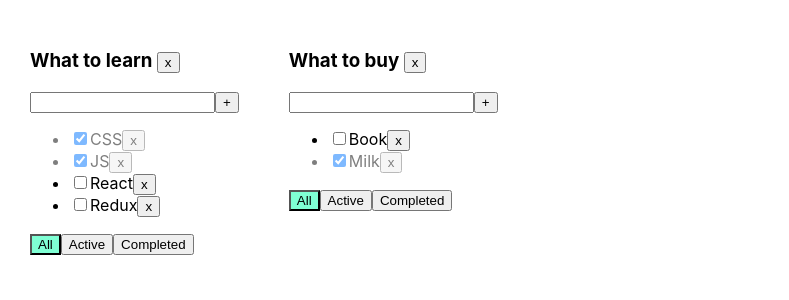
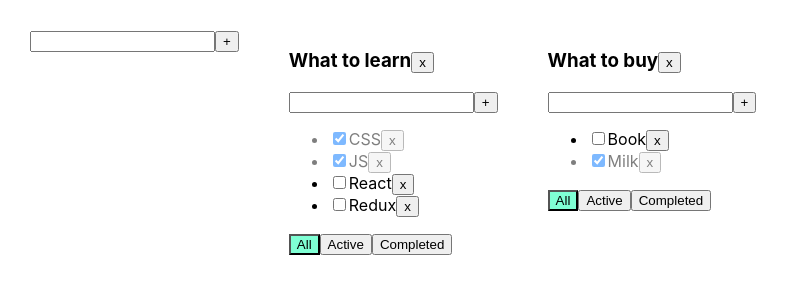
Before and after one commit to Arenelin/todolist, a React (Create React App) app: page / in a window 1280 px wide. Shown: the top 300 px of the page, without its empty margins (0-789 px from the left). Built offline with nearby package versions, Linux system fonts and the light colour scheme.

Commit message:
the function of adding a new todo list has been implemented; added the ability to edit the title of the task and the title of the todo list

```diff
--- a/src/App.tsx
+++ b/src/App.tsx
@@ -2,13 +2,18 @@ import React, {useState} from 'react';
 import './App.css';
 import {TaskType, TodoList} from './TodoList';
 import {v1} from 'uuid';
+import {AddItemForm} from './components/AddItemForm';
 
-export type FilterValuesType = 'all' | 'active' | 'completed';
+export type FilterValues = 'all' | 'active' | 'completed';
 
 type TodolistType = {
     id: string
     title: string
-    filter: FilterValuesType
+    filter: FilterValues
+}
+
+type TasksState = {
+    [key: string]: TaskType[]
 }
 
 function App() {
@@ -23,7 +28,7 @@ function App() {
     ]);
 
     //Стейт с тасками для каждого тудулиста в отдельности
-    const [tasksObj, setTasksObj] = useState({
+    const [tasksObj, setTasksObj] = useState<TasksState>({
         [todolist_1]: [
             {id: v1(), title: 'CSS', isDone: true},
             {id: v1(), title: 'JS', isDone: true},
@@ -38,67 +43,77 @@ function App() {
 
     //Добавление новой таски в конкретный тудулист
     function addTask(title: string, todolistId: string) {
-        const newTask: TaskType = {id: v1(), title: title, isDone: false};
-        const newTasksForCurrentTodolist: TaskType[] = [newTask, ...tasksObj[todolistId]];
-        setTasksObj({...tasksObj, [todolistId]: newTasksForCurrentTodolist});
+        setTasksObj({...tasksObj, [todolistId]: [...tasksObj[todolistId], {id: v1(), title, isDone: false}]});
     }
 
     //Смена статуса таски в конкретном тудулисте
     const changeStatus = (taskId: string, newTaskStatus: boolean, todolistId: string) => {
-        const newUpdatedTasksForCurrentTodolist = tasksObj[todolistId].map(tl =>
-            tl.id === taskId
-                ? {...tl, isDone: newTaskStatus}
-                : tl);
-        setTasksObj({...tasksObj, [todolistId]: newUpdatedTasksForCurrentTodolist});
+        setTasksObj({
+            ...tasksObj, [todolistId]: tasksObj[todolistId].map(t => t.id === taskId
+                ? {...t, isDone: newTaskStatus}
+                : t)
+        });
     }
 
     //Удаление таски из конкретного тудулиста
     function removeTask(id: string, todolistId: string) {
-        const clearedTasks = tasksObj[todolistId].filter(t => t.id !== id);
-        setTasksObj({...tasksObj, [todolistId]: clearedTasks});
+        setTasksObj({...tasksObj, [todolistId]: tasksObj[todolistId].filter(t => t.id !== id)});
     }
 
     //Фильтрация отображения тасок в конкретном тудулисте
-    function changeFilter(value: FilterValuesType, todolistId: string) {
-        const updatedTodolists = todolists.map(tl => tl.id === todolistId ? {...tl, filter: value} : tl);
-        setTodolists(updatedTodolists);
+    function changeFilter(value: FilterValues, todolistId: string) {
+        setTodolists(todolists.map(tl => tl.id === todolistId ? {...tl, filter: value} : tl));
     }
 
     //Удаление конкретного тудулиста
     const removeTodolist = (todolistId: string) => {
-        const clearedTodolists = todolists.filter(tl => tl.id !== todolistId);
-        setTodolists(clearedTodolists);
-        const clearedTasksObj = {...tasksObj};
-        delete clearedTasksObj[todolistId];
-        setTasksObj(clearedTasksObj);
+        setTodolists(todolists.filter(tl => tl.id !== todolistId));
+        delete tasksObj[todolistId];
+    }
+
+    //Добавление нового тудулиста
+    const addNewTodolist = (title: string) => {
+        const idNewTodolist = v1();
+        setTodolists([...todolists, {id: idNewTodolist, title, filter: 'all'}]);
+        setTasksObj({...tasksObj, [idNewTodolist]: []});
+    }
+
+    //Смена названия таски в конкретном тудулисте
+    const changeTaskTitle = (title: string, todolistId: string, taskId: string) => {
+        setTasksObj({
+            ...tasksObj, [todolistId]: tasksObj[todolistId].map(t =>
+                t.id === taskId ? {...t, title} : t)
+        });
+    }
+
+    //Смена заголовка конкретного тудулиста
+    const changeTodolistTitle = (newTodolistTitle: string, todolistId: string,) => {
+        setTodolists(todolists.map(tl => tl.id === todolistId ? {...tl, title: newTodolistTitle} : tl));
     }
 
     return (
         <div className="App">
+            <AddItemForm callback={addNewTodolist}/>
             {todolists.map(tl => {
-                    //Фильтрация отображения тасок, в зависимости от свойства filter в конкретном тудулисте
-                    let tasksForTodoList: TaskType[] = tasksObj[tl.id];
-                    if (tl.filter === 'active') {
-                        tasksForTodoList = tasksForTodoList.filter(t => !t.isDone);
-                    } else if (tl.filter === 'completed') {
-                        tasksForTodoList = tasksForTodoList.filter(t => t.isDone);
-                    }
                     return (
                         <TodoList
                             key={tl.id}
-                            id={tl.id}
+                            todolistId={tl.id}
                             title={tl.title}
-                            tasks={tasksForTodoList}
+                            tasks={tasksObj[tl.id]}
                             filter={tl.filter}
                             removeTask={removeTask}
                             changeFilter={changeFilter}
                             addTask={addTask}
                             changeTaskStatus={changeStatus}
                             removeTodolist={removeTodolist}
+                            changeTaskTitle={changeTaskTitle}
+                            changeTodolistTitle={changeTodolistTitle}
                         />)
                 }
             )}
         </div>
     );
 }
+
 export default App;
--- a/src/TodoList.tsx
+++ b/src/TodoList.tsx
@@ -1,6 +1,8 @@
-import {FilterValuesType} from './App';
-import React, {ChangeEvent, KeyboardEvent, useState} from 'react';
+import {FilterValues} from './App';
+import React, {ChangeEvent} from 'react';
 import {Button} from './Button';
+import {AddItemForm} from './components/AddItemForm';
+import {EditableSpan} from './components/EditableSpan';
 
 export type TaskType = {
     id: string
@@ -8,102 +10,109 @@ export type TaskType = {
     isDone: boolean
 }
 
-type TodoListPropsType = {
-    id: string
+type TodoListProps = {
+    todolistId: string
     title: string
     tasks: TaskType[]
-    filter: FilterValuesType
+    filter: FilterValues
     removeTask: (id: string, todolistId: string) => void
-    changeFilter: (value: FilterValuesType, todolistId: string) => void
+    changeFilter: (value: FilterValues, todolistId: string) => void
     addTask: (title: string, todolistId: string) => void
     changeTaskStatus: (taskId: string, newTaskStatus: boolean, todolistId: string) => void
     removeTodolist: (todolistId: string) => void
+    changeTaskTitle: (title: string, todolistId: string, taskId: string) => void
+    changeTodolistTitle: (title: string, todolistId: string) => void
 }
 
-export function TodoList(props: TodoListPropsType) {
-    const [newTaskTitle, setNewTaskTitle] = useState('');
-    const [error, setError] = useState<string | null>(null);
+export const TodoList: React.FC<TodoListProps> = (props) => {
+    const {
+        todolistId,
+        title,
+        tasks,
+        filter,
+        removeTask,
+        changeFilter,
+        addTask,
+        changeTaskStatus,
+        removeTodolist,
+        changeTaskTitle,
+        changeTodolistTitle
+    } = props;
 
-    //Создать title для будущей задачи
-    const onNewTitleChangeHandler = (e: ChangeEvent<HTMLInputElement>) => {
-        setError(null);
-        setNewTaskTitle(e.currentTarget.value);
+    //Фильтрация отображения тасок, в зависимости от свойства filter в конкретном тудулисте
+    let tasksForTodoList = filter === 'active'
+        ? tasks.filter(t => !t.isDone)
+        : filter === 'completed'
+            ? tasks.filter(t => t.isDone)
+            : tasks;
+
+    //Сменить фильтр отображения списка задач
+    const changeFilterInTodolist = (filterValue: FilterValues) => {
+        changeFilter(filterValue, todolistId);
     }
 
-    //Запустить функцию добавления задачи с помощью 'Enter'
-    const onKeyPressHandler = (e: KeyboardEvent<HTMLInputElement>) => {
-        if (e.charCode === 13 && newTaskTitle.trim()) {
-            props.addTask(newTaskTitle.trim(), props.id);
-            setNewTaskTitle('');
-        } else {
-            setError('Title is required');
-        }
-    }
-
-    //Добавить задачу в список
-    const addTask = () => {
-        if (newTaskTitle.trim()) {
-            props.addTask(newTaskTitle.trim(), props.id);
-            setNewTaskTitle('');
-        } else {
-            setError('Title is required');
-        }
-
-    }
-
-    //Сменить фильтр отображения списка задач
-    const changeFilter = (filterValue: FilterValuesType) => {
-        props.changeFilter(filterValue, props.id);
-    }
-
-    const tasksList: JSX.Element[] = props.tasks.map(t => {
+    const tasksList: JSX.Element[] = tasksForTodoList.map(t => {
 
             //Удалить задачу из списка
             const onRemoveHandler = () => {
-                props.removeTask(t.id, props.id)
+                removeTask(t.id, todolistId);
+            }
+
+            //Изменить название задачи
+            const onChangeTaskTitleHandler = (title: string) => {
+                changeTaskTitle(title, todolistId, t.id);
             }
 
             //Изменить статус задачи на противоположный
             const onChangeStatusTaskHandler = (e: ChangeEvent<HTMLInputElement>) => {
-                props.changeTaskStatus(t.id, e.currentTarget.checked, props.id);
+                changeTaskStatus(t.id, e.currentTarget.checked, todolistId);
             }
-            return <li key={t.id} className={t.isDone ? 'is-done' : ''}>
-                <input checked={t.isDone} type="checkbox" onChange={onChangeStatusTaskHandler}/>
-                <span>{t.title}</span>
-                <Button name={'x'} callback={onRemoveHandler}/>
-            </li>
+
+            return (
+                <li key={t.id} className={t.isDone ? 'is-done' : ''}>
+                    <input checked={t.isDone} type="checkbox" onChange={onChangeStatusTaskHandler}/>
+                    <EditableSpan title={t.title} onChangeTitle={onChangeTaskTitleHandler}/>
+                    <Button name={'x'} callback={onRemoveHandler}/>
+                </li>
+            )
         }
     );
 
+    //Добавление задачи в конкретный тудулист
+    const addTaskForCurrentTodolist = (title: string) => {
+        addTask(title, todolistId);
+    }
+
+    //Удаление конкретного тудулиста
     const onClickRemoveTodolist = () => {
-        props.removeTodolist(props.id);
+        removeTodolist(todolistId);
+    }
+
+    //Сменить заголовок конкретного тудулиста
+    const onChangeTodolistTitle = (title: string) => {
+        changeTodolistTitle(title, todolistId);
     }
 
     return (
         <div>
-            <h3>{props.title} <Button name={'x'} callback={onClickRemoveTodolist}/></h3>
-            <div>
-                <input value={newTaskTitle}
-                       onChange={onNewTitleChangeHandler}
-                       onKeyPress={onKeyPressHandler}
-                       className={error ? 'error' : ''}
-                />
-                <Button name={'+'} callback={addTask}/>
-                {error && <div className={'error-message'}>{error}</div>}
-            </div>
+            <h3>
+                <EditableSpan title={title} onChangeTitle={onChangeTodolistTitle}/>
+                <Button name={'x'} callback={onClickRemoveTodolist}/>
+            </h3>
+            <AddItemForm callback={addTaskForCurrentTodolist}/>
             <ul>
                 {tasksList}
             </ul>
             <div>
-                <Button className={props.filter === 'all' ? 'active-filter' : ''}
+                <Button className={filter === 'all' ? 'active-filter' : ''}
                         name={'All'}
-                        callback={() => changeFilter('all')}/>
-                <Button className={props.filter === 'active' ? 'active-filter' : ''}
+                        callback={() => changeFilterInTodolist('all')}/>
+                <Button className={filter === 'active' ? 'active-filter' : ''}
                         name={'Active'}
-                        callback={() => changeFilter('active')}/>
-                <Button className={props.filter === 'completed' ? 'active-filter' : ''}
+                        callback={() => changeFilterInTodolist('active')}/>
+                <Button className={filter === 'completed' ? 'active-filter' : ''}
                         name={'Completed'}
-                        callback={() => changeFilter('completed')}/>
+                        callback={() => changeFilterInTodolist('completed')}/>
             </div>
         </div>
     )
--- /dev/null
+++ b/src/components/AddItemForm.tsx
@@ -0,0 +1,51 @@
+import React, {ChangeEvent, KeyboardEvent, useState} from 'react';
+import {Button} from '../Button';
+
+type AddItemFormProps = {
+    callback: (title: string) => void
+}
+
+export const AddItemForm: React.FC<AddItemFormProps> = (props) => {
+    const {callback} = props;
+
+    const [newTaskTitle, setNewTaskTitle] = useState('');
+    const [error, setError] = useState<string | null>(null);
+
+    //Создать title для будущей задачи
+    const onNewTitleChangeHandler = (e: ChangeEvent<HTMLInputElement>) => {
+        setError(null);
+        setNewTaskTitle(e.currentTarget.value);
+    }
+
+    //Запустить функцию добавления элемента с помощью 'Enter'
+    const onKeyPressHandler = (e: KeyboardEvent<HTMLInputElement>) => {
+        if (e.charCode === 13 && newTaskTitle.trim()) {
+            callback(newTaskTitle.trim());
+            setNewTaskTitle('');
+        } else {
+            setError('Title is required');
+        }
+    }
+
+    //Добавить элемент в список
+    const addItem = () => {
+        if (newTaskTitle.trim()) {
+            callback(newTaskTitle.trim());
+            setNewTaskTitle('');
+        } else {
+            setError('Title is required');
+        }
+
+    }
+    return (
+        <div>
+            <input value={newTaskTitle}
+                   onChange={onNewTitleChangeHandler}
+                   onKeyPress={onKeyPressHandler}
+                   className={error ? 'error' : ''}
+            />
+            <Button name={'+'} callback={addItem}/>
+            {error && <div className={'error-message'}>{error}</div>}
+        </div>
+    );
+};
--- /dev/null
+++ b/src/components/EditableSpan.tsx
@@ -0,0 +1,42 @@
+import React, {ChangeEvent, useState} from 'react';
+
+type EditableSpanProps = {
+    title: string
+    onChangeTitle: (title: string) => void
+}
+
+export const EditableSpan: React.FC<EditableSpanProps> = (props) => {
+    const {title, onChangeTitle} = props;
+
+    const [editMode, setEditMode] = useState<boolean>(false);
+    const [editableTitle, setEditableTitle] = useState<string>('');
+
+    //Активация режима редактирования названия
+    const activateEditMode = () => {
+        setEditMode(true);
+        setEditableTitle(title);
+    }
+
+    //Активация режима показа названия
+    const activateViewMode = () => {
+        setEditMode(false);
+        onChangeTitle(editableTitle);
+    }
+
+    //Изменение локального стейта - названия
+    const onChangeTitleHandler = (e: ChangeEvent<HTMLInputElement>) => {
+        setEditableTitle(e.currentTarget.value);
+    }
+
+    return (
+        !editMode
+            ? <span onDoubleClick={activateEditMode}>{title}</span>
+            : <input
+                type="text"
+                value={editableTitle}
+                autoFocus
+                onBlur={activateViewMode}
+                onChange={onChangeTitleHandler}
+            />
+    );
+};
```
